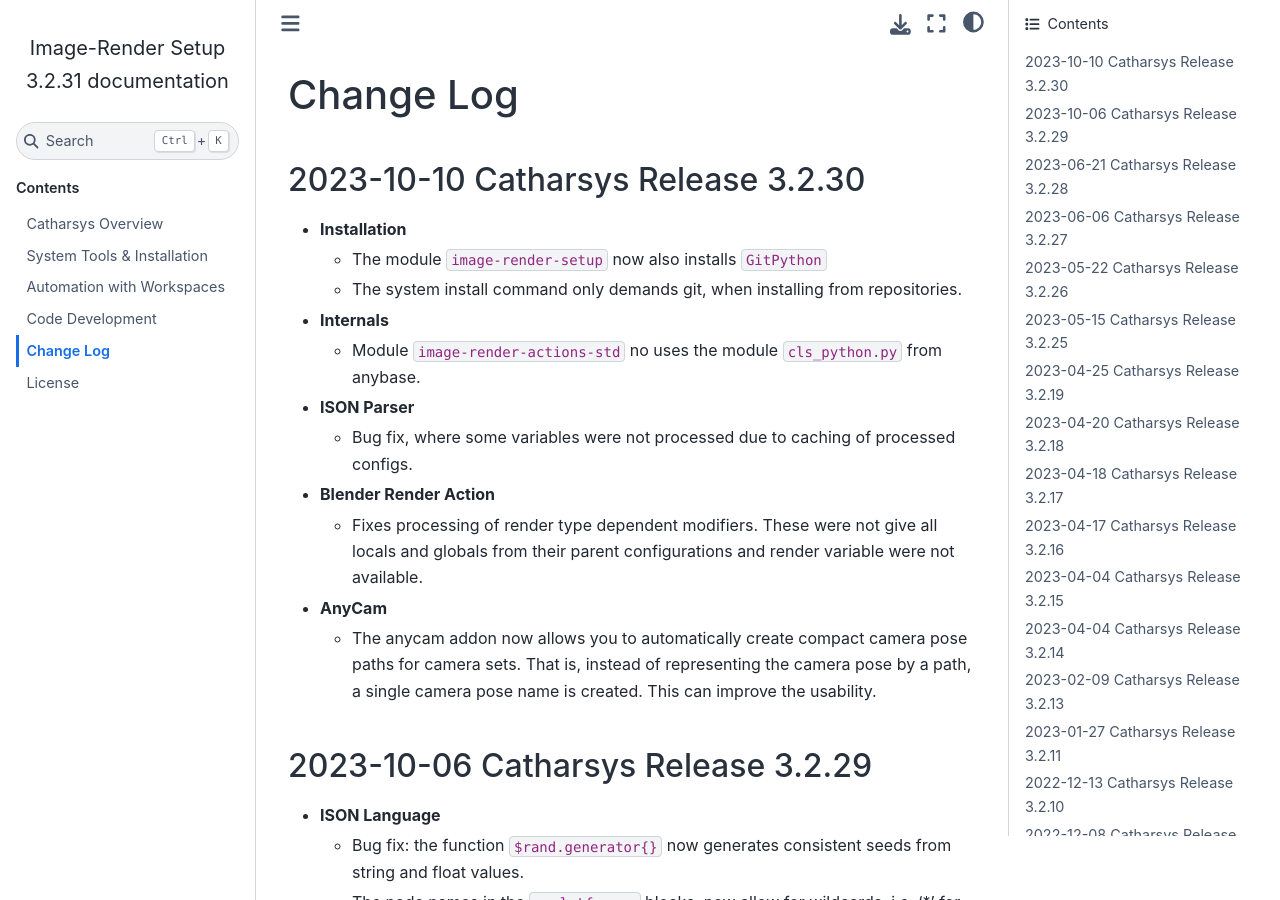
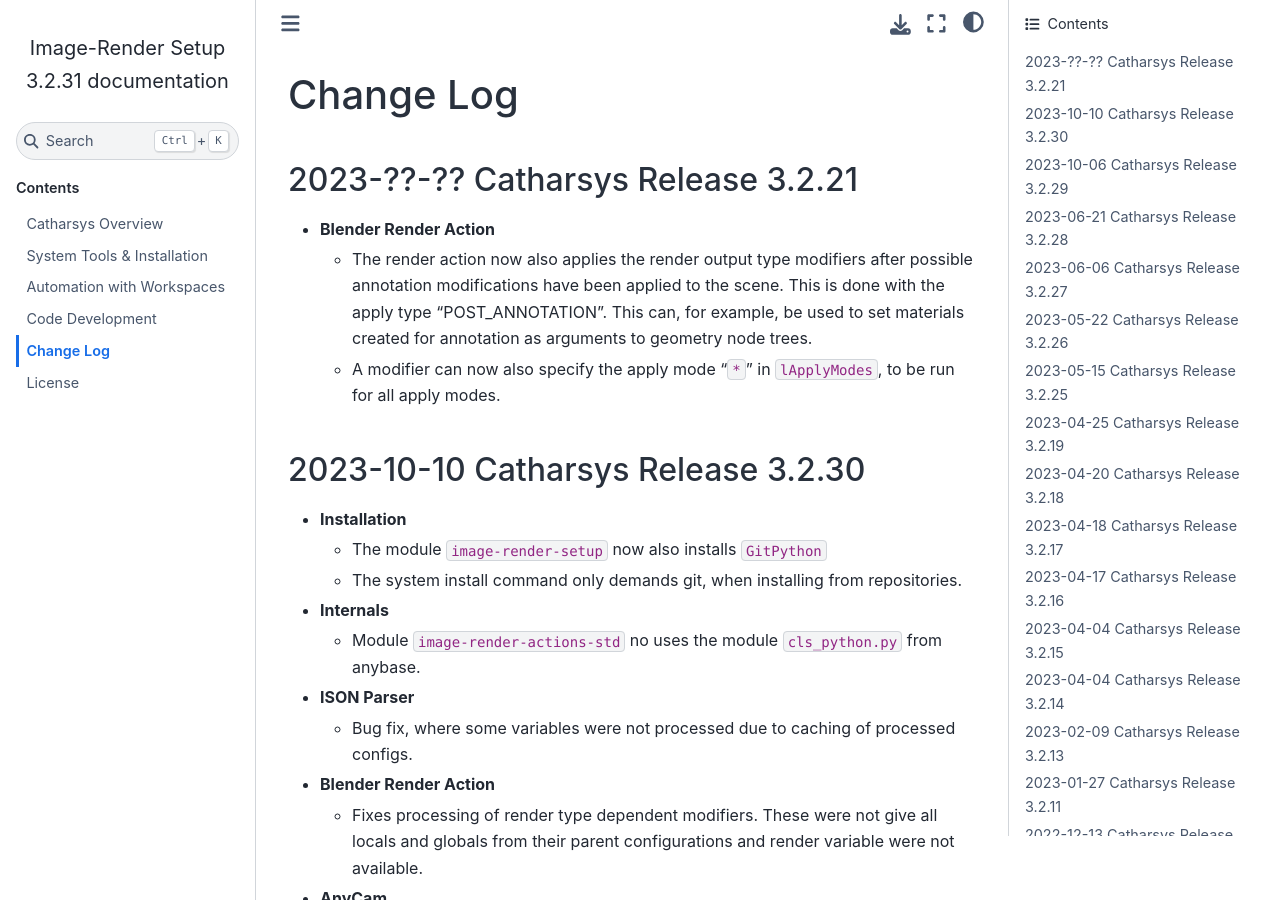
Before and after one commit to boschresearch/image-render-setup, a Sphinx documentation site: the page built from docs/source/change-log.md, in a window 1280 px wide and 900 px high. Built offline with Sphinx 7.4.7 and the Sphinx Book theme 1.1.4, drawn with Linux system fonts in a browser that asks for light colours; the version number is read from the project's files by our own code.

Commit message:
adds iupdates to change log
Signed-off-by: cribeul <christian.perwass@de.bosch.com>

```diff
--- a/docs/source/change-log.md
+++ b/docs/source/change-log.md
@@ -1,4 +1,10 @@
 # Change Log
+
+## 2023-??-?? Catharsys Release 3.2.21
+
+- **Blender Render Action**
+  - The render action now also applies the render output type modifiers after possible annotation modifications have been applied to the scene. This is done with the apply type "POST_ANNOTATION". This can, for example, be used to set materials created for annotation as arguments to geometry node trees.
+  - A modifier can now also specify the apply mode "`*`" in `lApplyModes`, to be run for all apply modes.
 
 ## 2023-10-10 Catharsys Release 3.2.30
 
```
